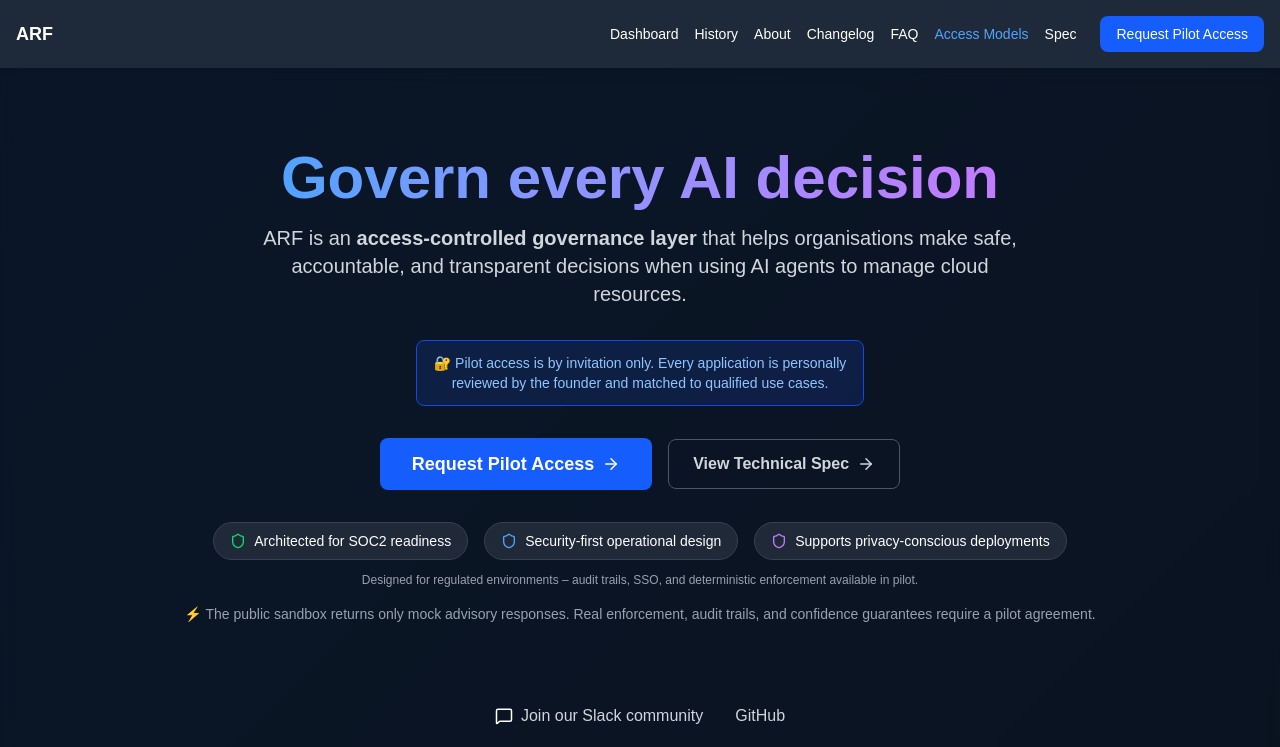
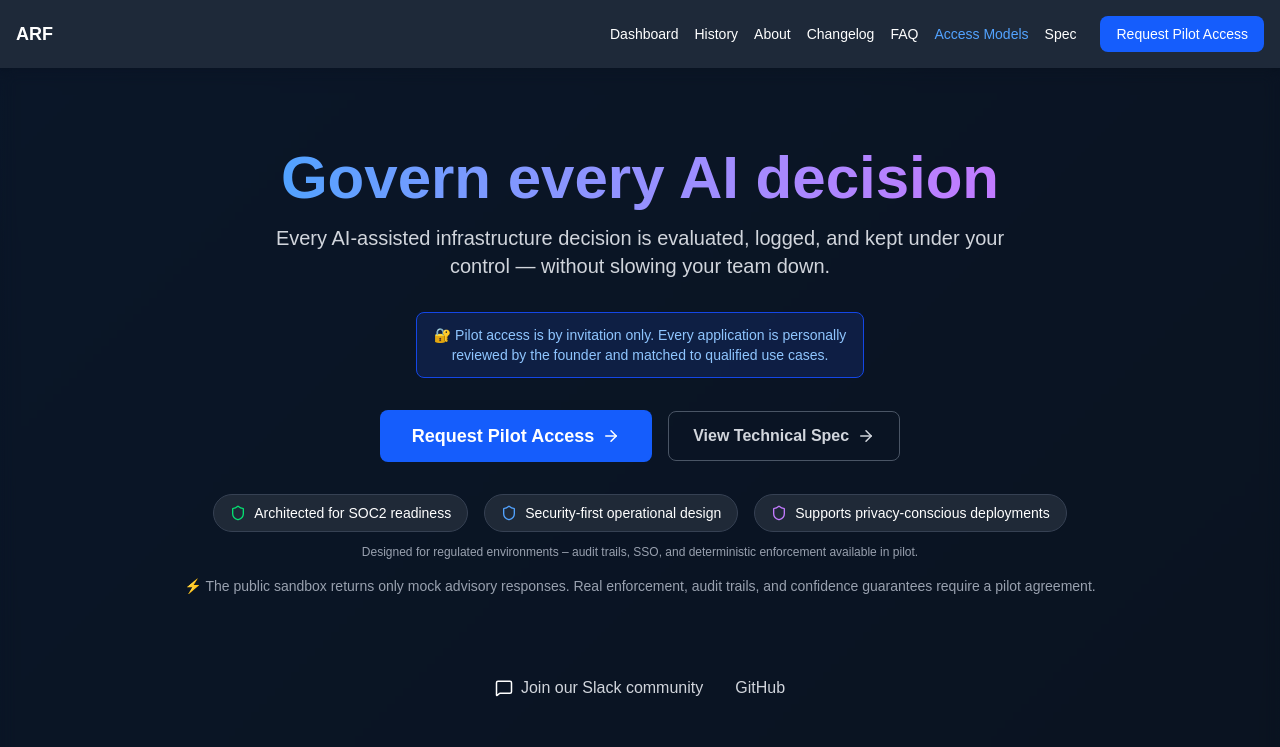
Before and after one commit to arf-foundation/arf-frontend, a Next.js app: page / in a window 1280 px wide. Shown: the top 747 px of the page. Built offline with nearby package versions, Linux system fonts and the light colour scheme.

Commit message:
Restore hero subhead and improve comments
Restored original hero subhead and updated comments for clarity.

```diff
--- a/app/page.tsx
+++ b/app/page.tsx
@@ -49,7 +49,6 @@ import {
   Shield,
   Lock,
   FileText,
-
   Calendar,
 } from 'lucide-react';
 import { useInView } from './hooks/useInView';
@@ -383,11 +382,10 @@ export default function LandingPage() {
           </h1>
         </div>
 
+        {/* ORIGINAL HERO SUBHEAD – restored from backup */}
         <p className="text-lg sm:text-xl text-gray-300 max-w-3xl mx-auto mb-8">
-          ARF is an{' '}
-          <strong>access‑controlled governance layer</strong> that helps organisations make
-          safe, accountable, and transparent decisions when using AI agents to manage
-          cloud resources.
+          Every AI‑assisted infrastructure decision is evaluated, logged, and kept under your
+          control — without slowing your team down.
         </p>
 
         <div className="bg-blue-900/30 border border-blue-700 rounded-lg p-3 mb-8 max-w-md mx-auto">
@@ -413,6 +411,8 @@ export default function LandingPage() {
             View Technical Spec <ArrowRight size={18} />
           </a>
         </div>
+
+        {/* Trust badges – immediately after hero CTA */}
         <div className="mt-8">
           <div className="flex flex-wrap justify-center gap-4">
             {TRUST_BADGES.map((badge) => (
@@ -426,6 +426,7 @@ export default function LandingPage() {
             enforcement available in pilot.
           </p>
         </div>
+
         <p className="text-gray-400 text-sm mt-4">
           ⚡ The public sandbox returns only mock advisory responses. Real enforcement,
           audit trails, and confidence guarantees require a pilot agreement.
@@ -458,7 +459,7 @@ export default function LandingPage() {
         </div>
       </div>
 
-      {/* Problem / Solution / Outcome & How ARF Works */}
+      {/* Problem / Solution / Outcome & How ARF Works – includes diagram */}
       <div className="container mx-auto px-4 mb-16">
         <div className="bg-gray-800/90 backdrop-blur-sm rounded-2xl p-6 border border-gray-700">
           <div className="grid md:grid-cols-3 gap-6 text-center mb-8">
@@ -487,6 +488,7 @@ export default function LandingPage() {
               </p>
             </div>
           </div>
+
           <h2 className="text-2xl font-semibold mb-4 text-center">How ARF Works</h2>
           <figure>
             <Mermaid chart={DIAGRAM} className="overflow-x-auto flex justify-center" />
@@ -551,15 +553,23 @@ export default function LandingPage() {
               </p>
             </div>
           </div>
+
           <div className="flex flex-wrap justify-center gap-6 mt-8">
             {TRUST_BADGES.map((badge) => (
-              <div key={badge.label} className="bg-gray-800 px-4 py-2 rounded-full text-sm flex items-center gap-2 border border-gray-700">
+              <div
+                key={badge.label}
+                className="bg-gray-800 px-4 py-2 rounded-full text-sm flex items-center gap-2 border border-gray-700"
+              >
                 <Shield className={`w-4 h-4 ${BADGE_ICON_CLASSES[badge.color]}`} /> {badge.label}
               </div>
             ))}
           </div>
+
           <div className="text-center mt-8">
-            <Link href="/pricing" className="bg-purple-600 text-white px-6 py-2 rounded-lg font-medium hover:bg-purple-700 transition inline-flex items-center gap-2">
+            <Link
+              href="/pricing"
+              className="bg-purple-600 text-white px-6 py-2 rounded-lg font-medium hover:bg-purple-700 transition inline-flex items-center gap-2"
+            >
               View Access Models <ArrowRight size={16} />
             </Link>
           </div>
```
